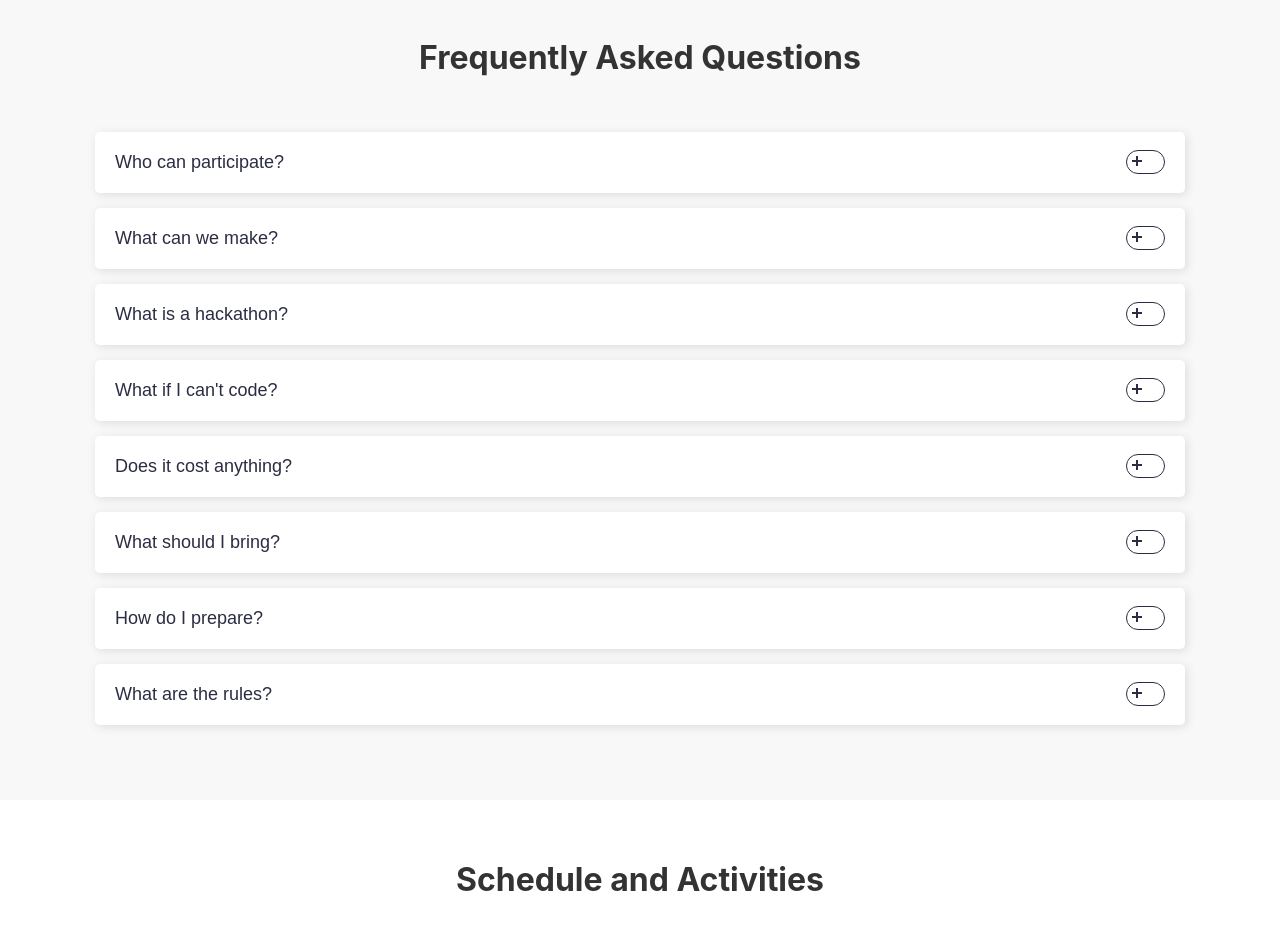
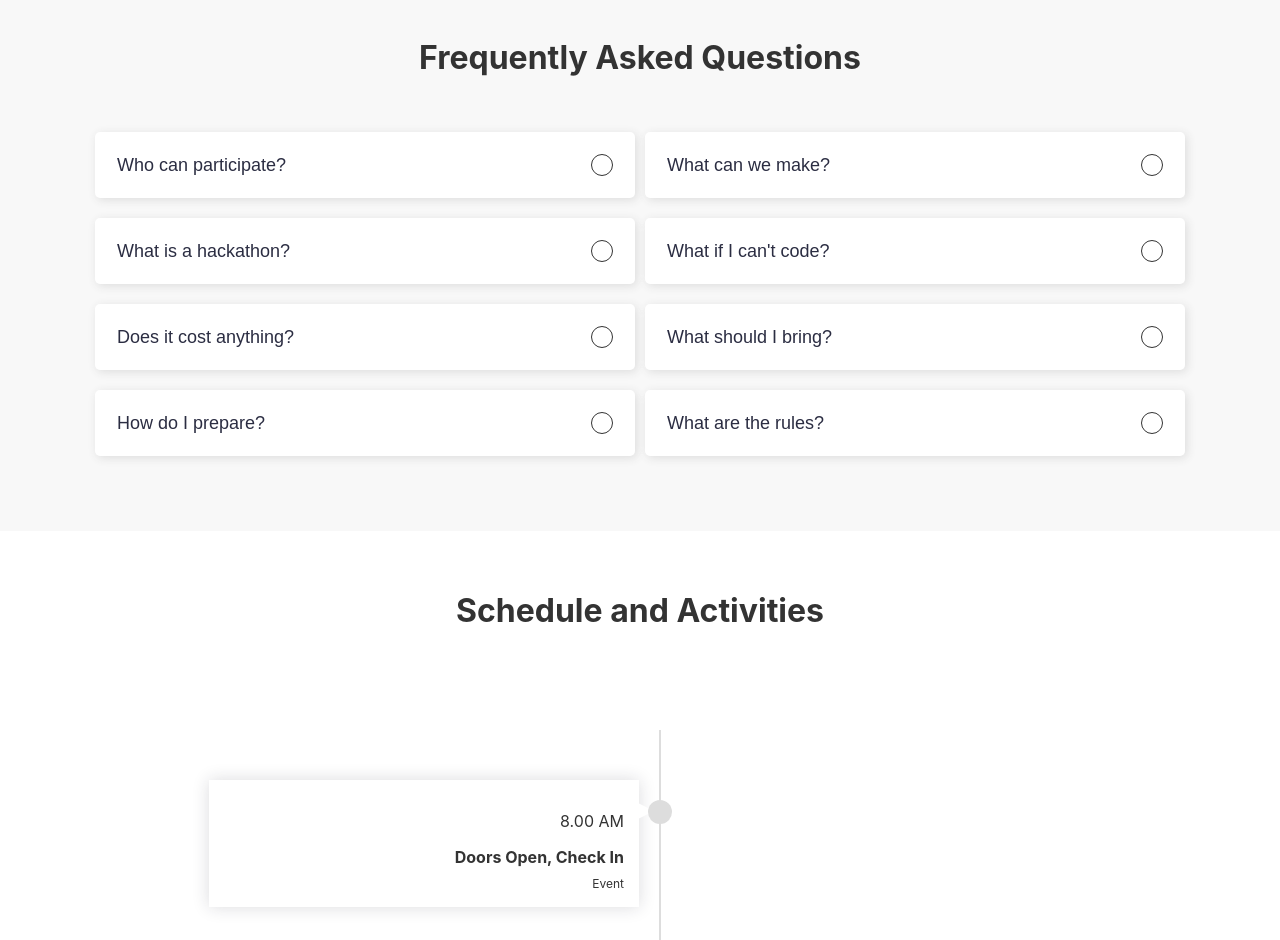
Before and after one commit to ScribeHacks/scribehacks.github.io, a Svelte app: page / in a window 1280 px wide. Shown: the part 960-1900 px from the top of the page. Built offline with nearby package versions, Linux system fonts and the light colour scheme.

Commit message:
component: Create and use FAQ item component

```diff
--- /dev/null
+++ b/src/components/FaqItem.svelte
@@ -0,0 +1,99 @@
+
+<script>
+  export let faq;
+</script>
+
+<details class="accordion">
+  <summary>
+    <span class="title">{faq.title}</span>
+    <span class="icon" aria-hidden="true" />
+  </summary>
+  <div class="content">
+    <p>
+      {@html faq.content}
+    </p>
+  </div>
+</details>
+
+<style type="text/scss">
+  .accordion {
+    background-color: #fff;
+    border: transparent 2px solid;
+    border-radius: 5px;
+    box-shadow: #ddd 2px 2px 10px;
+
+    flex: 1 1;
+    margin: 5px;
+    margin-bottom: 15px;
+    padding: 5px;
+    min-width: 35%;
+    max-width: 50%;
+    position: relative;
+
+    transition-duration: 0.2s;
+    transition-timing-function: ease-out;
+
+    summary {
+      color: #2b2d42;
+      display: flex;
+      align-items: center;
+      justify-content: space-between;
+
+      font-family: "CircularStd", sans-serif;
+      font-size: 18px;
+      font-weight: 400;
+      text-align: left;
+      outline: none;
+
+      padding: 15px;
+
+      .icon {
+        border: #333 1px solid;
+        border-radius: 50%;
+        display: block;
+        height: 20px;
+        width: 20px;
+        transition-duration: 0.2s;
+      }
+    }
+
+    &[open] {
+      border-bottom-left-radius: 0;
+      border-bottom-right-radius: 0;
+      border: #92dce5 2px solid;
+      border-bottom: none;
+      box-shadow: none;
+      transform: scale(1.05);
+      z-index: 100;
+
+      .icon {
+        background-color: #92dce5;
+        border-color: #92dce5;
+      }
+
+      .content {
+        opacity: 1;
+      }
+    }
+
+    .content {
+      background-color: #fff;
+      border-bottom-left-radius: 5px;
+      border-bottom-right-radius: 5px;
+      border: #92dce5 2px solid;
+      border-top: none;
+      opacity: 0;
+
+      padding: 15px;
+      padding-top: 0;
+
+      position: absolute;
+      top: 100%;
+      left: -2px;
+      right: -2px;
+      z-index: 99;
+
+      transition-duration: 0.2s;
+    }
+  }
+</style>
--- a/src/sections/FAQ.svelte
+++ b/src/sections/FAQ.svelte
@@ -1,160 +1,50 @@
+
+<script lang="ts">
+  import FaqItem from "../components/FaqItem.svelte";
+
+  const faq = [
+    {
+      title: "Who can participate?",
+      content: "We allow those in middle school to join us, but only with parental permission. If you are in college, you are welcome to mentor or give speeches at the hackathon. If you want to be a mentor, you can <a target=\"_blank\" href=\"https://sohamb117.typeform.com/to/pq7eingx\">sign up here</a> or if you want to sponsor you can email us at <a href=\"mailto:sponsorship@scribehacks.tech\">sponsorship@scribehacks.tech</a>"
+    },
+    {
+      title: "What can we make?",
+      content: "At ScribeHacks we want you to pioneer with what you make. While there's no strict guidelines on what you can make, we urge participants to make something that looks towards the future of technology or solves a problem, no matter how small."
+    },
+    {
+      title: "What is a hackathon?",
+      content: "A hackathon is an event where participants use their knowledge and skills to create, develop, design, and create a full product in a certain amount of time. They’re open not just to programmers and engineers, but to anyone who’s interested in working together to find answers to the world’s most pressing problems, or just making something fun."
+    },
+    {
+      title: "What if I can't code?",
+      content: "No matter what your skills are, we'll try to make this event fun for you. We believe that solutions are better when they integrate diverse ways of thinking. There will be many opportunities to learn new skills or ideas at workshops and from the people around you. We’ll also be holding team building events where you can meet new people. Just come eager to learn!"
+    },
+    {
+      title: "Does it cost anything?",
+      content: "ScribeHacks is absolutely free! There is no entry fee, ScribeHacks will provide you with plenty of food, snacks, swag, and prizes throughout the 24 hours. We can provide all of this due to our wonderful sponsors!"
+    },
+    {
+      title: "What should I bring?",
+      content: "Please bring a valid form of identification like a student id or driver's license, a computer (preferably a laptop), chargers, and any hardware you will use for your hack. You can also bring a sleeping bag, pillow, toiletries, and a couple changes of clothes. Food will be provided at the event. No firearms, weapons, alcohol, or illegal drugs are allowed on campus."
+    },
+    {
+      title: "How do I prepare?",
+      content: "While you are not allowed to start coding or making the art for your project until the hackathon starts, you can always find a team, register for the hackathon, make mockups in Figma, XD, Sketch, and get the materials needed to make your project."
+    },
+    {
+      title: "What are the rules?",
+      content: "All participants are expected to follow the Hack Club Code of Conduct to ensure that everyone stays safe and has a fun time. In addition, plagiarism, copying code off the internet, or hardcoding values and not disclosing them, and other dishonesty may disqualify your project."
+    }
+  ]
+</script>
+
 <section class="section">
   <h2>Frequently Asked Questions</h2>
   <br />
   <div class="faq">
-    <div class="faq-row">
-      <div class="faq-item">
-        <div class="accordion">
-          <div class="accordion-item">
-            <button id="accordion-button-1" aria-expanded="false"
-              ><span class="accordion-title">Who can participate?</span><span
-                class="icon"
-                aria-hidden="true"
-              /></button
-            >
-            <div class="accordion-content">
-              <p>
-                We allow those in middle school to join us, but with added
-                parental permission. If you are in college you are welcome to
-                mentor or give speeches at the hackathon. If you want to be a
-                mentor, you can <a
-                  target="_blank"
-                  href="https://sohamb117.typeform.com/to/pq7eingx"
-                  >sign up here</a
-                >
-                or if you want to sponsor you can email us at
-                <a href="mailto:sponsorship@scribehacks.tech"
-                  >sponsorship@scribehacks.tech</a
-                >
-              </p>
-            </div>
-          </div>
-          <div class="accordion-item">
-            <button id="accordion-button-2" aria-expanded="false"
-              ><span class="accordion-title">What can we make?</span><span
-                class="icon"
-                aria-hidden="true"
-              /></button
-            >
-            <div class="accordion-content">
-              <p>
-                At ScribeHacks we want you to pioneer with what you make. While
-                there's no strict guidelines on what you can make, we urge
-                participants to make something that looks towards the future of
-                technology or solves a problem, no matter how small.
-              </p>
-            </div>
-          </div>
-          <div class="accordion-item">
-            <button id="accordion-button-3" aria-expanded="false"
-              ><span class="accordion-title">What is a hackathon?</span><span
-                class="icon"
-                aria-hidden="true"
-              /></button
-            >
-            <div class="accordion-content">
-              <p>
-                A hackathon is an event where participants use their knowledge
-                and skills to create, develop, design, and create a full product
-                in a certain amount of time. They’re open not just to
-                programmers and engineers, but to anyone who’s interested in
-                working together to find answers to the world’s most pressing
-                problems, or just making something fun.
-              </p>
-            </div>
-          </div>
-          <div class="accordion-item">
-            <button id="accordion-button-4" aria-expanded="false"
-              ><span class="accordion-title">What if I can't code?</span><span
-                class="icon"
-                aria-hidden="true"
-              /></button
-            >
-            <div class="accordion-content">
-              <p>
-                No matter what your skills are, we'll try to make this event fun
-                for you. We believe that solutions are better when they
-                integrate diverse ways of thinking. There will be many
-                opportunities to learn new skills or ideas at workshops and from
-                the people around you. We’ll also be holding team building
-                events where you can meet new people. Just come eager to learn!
-              </p>
-            </div>
-          </div>
-        </div>
-      </div>
-      <div class="faq-item">
-        <div class="accordion">
-          <div class="accordion-item">
-            <button id="accordion-button-1" aria-expanded="false"
-              ><span class="accordion-title">Does it cost anything?</span><span
-                class="icon"
-                aria-hidden="true"
-              /></button
-            >
-            <div class="accordion-content">
-              <p>
-                ScribeHacks is absolutely free! There is no entry fee,
-                ScribeHacks will provide you with plenty of food, snacks, swag,
-                and prizes throughout the 24 hours. We can provide all of this
-                due to our wonderful sponsors!
-              </p>
-            </div>
-          </div>
-          <div class="accordion-item">
-            <button id="accordion-button-2" aria-expanded="false"
-              ><span class="accordion-title">What should I bring?</span><span
-                class="icon"
-                aria-hidden="true"
-              /></button
-            >
-            <div class="accordion-content">
-              <p>
-                Please bring a valid form of identification like a student id or
-                driver's license, a computer (preferably a laptop), chargers,
-                and any hardware you will use for your hack. You can also bring
-                a sleeping bag, pillow, toiletries, and a couple changes of
-                clothes. Food will be provided at the event. No firearms,
-                weapons, alcohol, or illegal drugs are allowed on campus.
-              </p>
-            </div>
-          </div>
-          <div class="accordion-item">
-            <button id="accordion-button-3" aria-expanded="false"
-              ><span class="accordion-title">How do I prepare?</span><span
-                class="icon"
-                aria-hidden="true"
-              /></button
-            >
-            <div class="accordion-content">
-              <p>
-                While you are not allowed to start coding or making the art for
-                your project until the hackathon starts, you can always find a
-                team, register for the hackathon, make mockups in Figma, XD,
-                Sketch, and get the materials needed to make your project.
-              </p>
-            </div>
-          </div>
-          <div class="accordion-item">
-            <button id="accordion-button-4" aria-expanded="false"
-              ><span class="accordion-title">What are the rules?</span><span
-                class="icon"
-                aria-hidden="true"
-              /></button
-            >
-            <div class="accordion-content">
-              <p>
-                All participants are expected to follow the Hack Club Code of
-                Conduct to ensure that everyone stays safe and has a fun time.
-                In addition, plagiarism, copying code off the internet, or
-                hardcoding values and not disclosing them, and other dishonesty
-                may disqualify your project.
-              </p>
-            </div>
-          </div>
-        </div>
-      </div>
-    </div>
+    {#each faq as item}
+      <FaqItem faq="{item}" />
+    {/each}
   </div>
 </section>
 
@@ -179,126 +69,6 @@
     margin: auto;
     margin-top: 30px;
 
-    .accordion {
-      padding-left: 0;
-      padding-right: 0;
-    }
-
-    .accordion .accordion-item {
-      background-color: #fff;
-      border-radius: 5px;
-      box-shadow: #ddd 2px 2px 10px;
-
-      margin: 5px;
-      margin-bottom: 15px;
-      padding: 5px;
-    }
-    .accordion .accordion-item button[aria-expanded="true"] {
-      border-bottom: 1px solid#92dce5;
-    }
-    .accordion button {
-      font-family: "CircularStd", sans-serif;
-      position: relative;
-      display: block;
-      text-align: left;
-      width: 100%;
-      padding: 15px;
-      color: #2b2d42;
-      font-size: 18px;
-      font-weight: 400;
-      border: none;
-      background: none;
-      outline: none;
-    }
-    .accordion button:hover,
-    .accordion button:focus {
-      cursor: pointer;
-      color: #92dce5;
-    }
-    .accordion button:hover::after,
-    .accordion button:focus::after {
-      cursor: pointer;
-      color: #92dce5;
-      border: 1px solid #92dce5;
-    }
-    .accordion button .accordion-title {
-      padding: 1em 1.5em 1em 0;
-    }
-    .accordion button .icon {
-      display: inline-block;
-      position: absolute;
-      top: 25%;
-      right: 15px;
-      width: 22px;
-      height: 22px;
-      border: 1px solid;
-      border-radius: 22px;
-      padding-right: 15px;
-    }
-    .accordion button .icon::before {
-      display: block;
-      position: absolute;
-      content: "";
-      top: 9px;
-      left: 5px;
-      width: 10px;
-      height: 2px;
-      background: currentColor;
-    }
-    .accordion button .icon::after {
-      display: block;
-      position: absolute;
-      content: "";
-      top: 5px;
-      left: 9px;
-      width: 2px;
-      height: 10px;
-      background: currentColor;
-    }
-    .accordion button[aria-expanded="true"] {
-      color: #92dce5;
-    }
-    .accordion button[aria-expanded="true"] .icon::after {
-      width: 0;
-    }
-    .accordion button[aria-expanded="true"] + .accordion-content {
-      opacity: 1;
-      max-height: 20em;
-      transition: all 200ms linear;
-      will-change: opacity, max-height;
-    }
-    .accordion .accordion-content {
-      opacity: 0;
-      max-height: 0;
-      overflow: hidden;
-      transition: opacity 200ms linear, max-height 200ms linear;
-      will-change: opacity, max-height;
-      border-radius: 10px;
-      padding-left: 10px;
-      padding-right: 10px;
-    }
-    .accordion .accordion-content p {
-      font-size: 15px;
-      font-weight: 300;
-      margin: 2em 0;
-    }
-
-    @media only screen and (max-width: 951px) {
-      .question {
-        width: 100%;
-        margin-left: 5%;
-        margin-right: 5%;
-      }
-
-      .accordion[style] {
-        padding-left: 0 !important;
-        padding-right: 0 !important;
-      }
-
-      .accordion {
-        padding-left: 0 !important;
-        padding-right: 0 !important;
-      }
-    }
+    flex-wrap: wrap;
   }
 </style>
```
